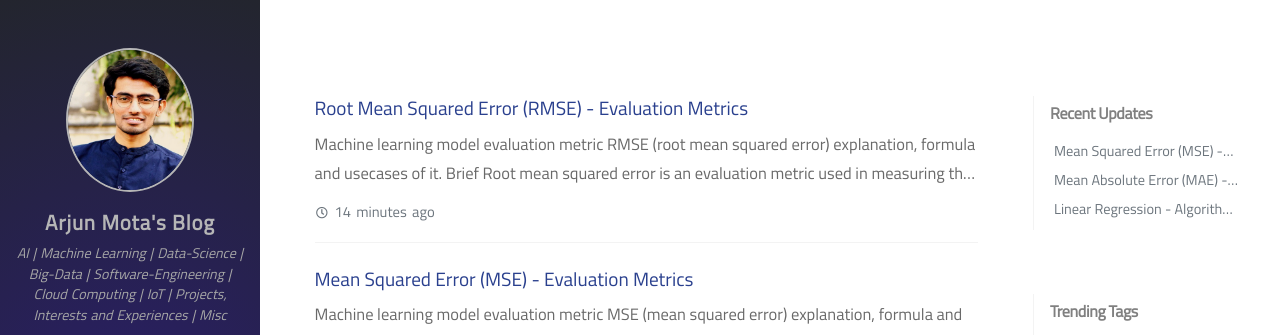
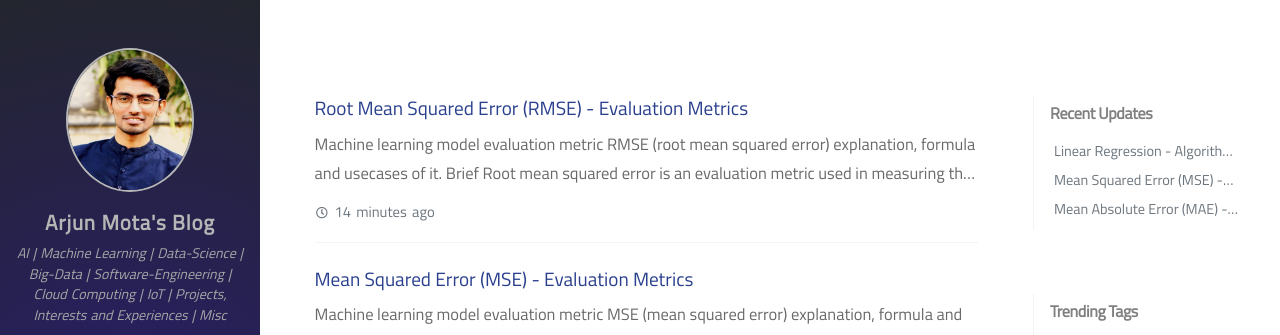
Before and after one commit to Arjun-Mota/arjun-mota.github.io, a Jekyll site: the page built from index.html, in a window 1280 px wide. Shown: the top 335 px of the page. Built offline with Jekyll 4.4.1, drawn with Linux system fonts in a browser that asks for light colours; nearby versions of some CDN libraries; some web fonts are replaced; the list of posts is cut into pages by our own code; comment, search, counter and statistics services are not loaded; part of the change alters nothing that is shown.

```diff
--- a/_data/updates.yml
+++ b/_data/updates.yml
@@ -1,6 +1,6 @@
 -
   filename: 'linear-regression'
-  lastmod: '2020-08-22 08:43:47 +0530'
+  lastmod: '2020-08-22 08:54:24 +0530'
 -
   filename: 'mean-absolute-error'
   lastmod: '2020-08-22 08:43:47 +0530'
```
